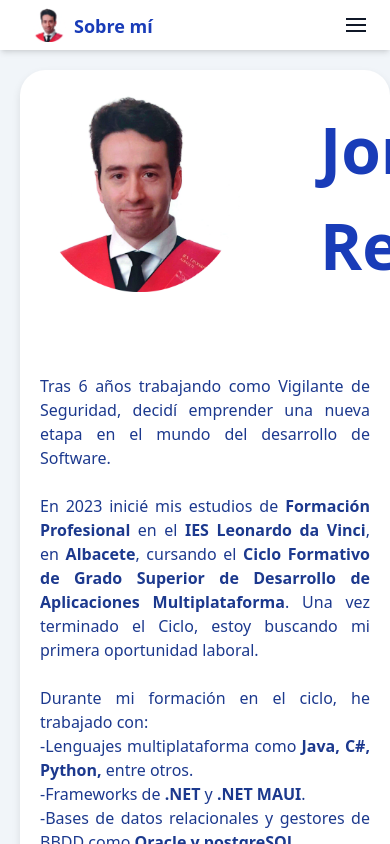
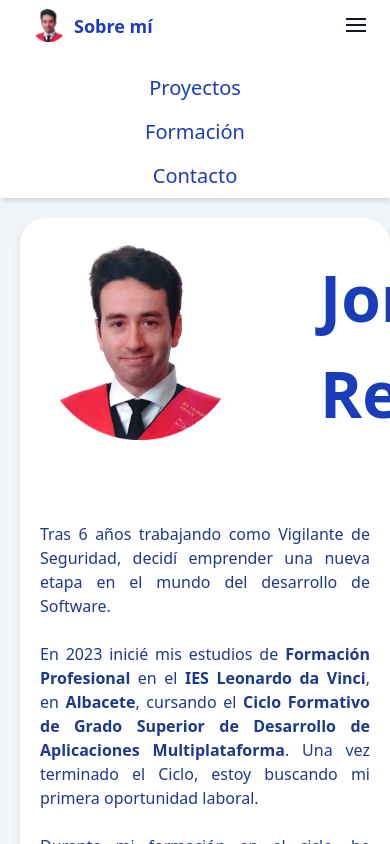
Before and after one commit to Draighon94/PortafolioJonatanReyes, an Angular app: page /home in a window 390 px wide. Built offline with nearby package versions, Linux system fonts and the light colour scheme.

Commit message:
arreglo menu lateral pantallas estrechas

```diff
--- a/src/app/portfolio/components/nav-bar-menu/nav-bar-menu.component.html
+++ b/src/app/portfolio/components/nav-bar-menu/nav-bar-menu.component.html
@@ -29,8 +29,7 @@
       <path d="M0 3h20v2H0V3zm0 6h20v2H0V9zm0 6h20v2H0v-2z"></path>
     </svg>
   </label>
-  <input class="hidden" type="checkbox" id="menu-toggle" />
-  <div class="hidden lg:flex lg:items-center lg:w-auto w-full" id="menu">
+  <div class="lg:items-center lg:w-auto w-full" id="menu">
     <nav>
       <ul
         class="text-xl text-center items-center gap-x-5 pt-4 md:gap-x-4 lg:text-lg lg:flex lg:pt-0"
```
